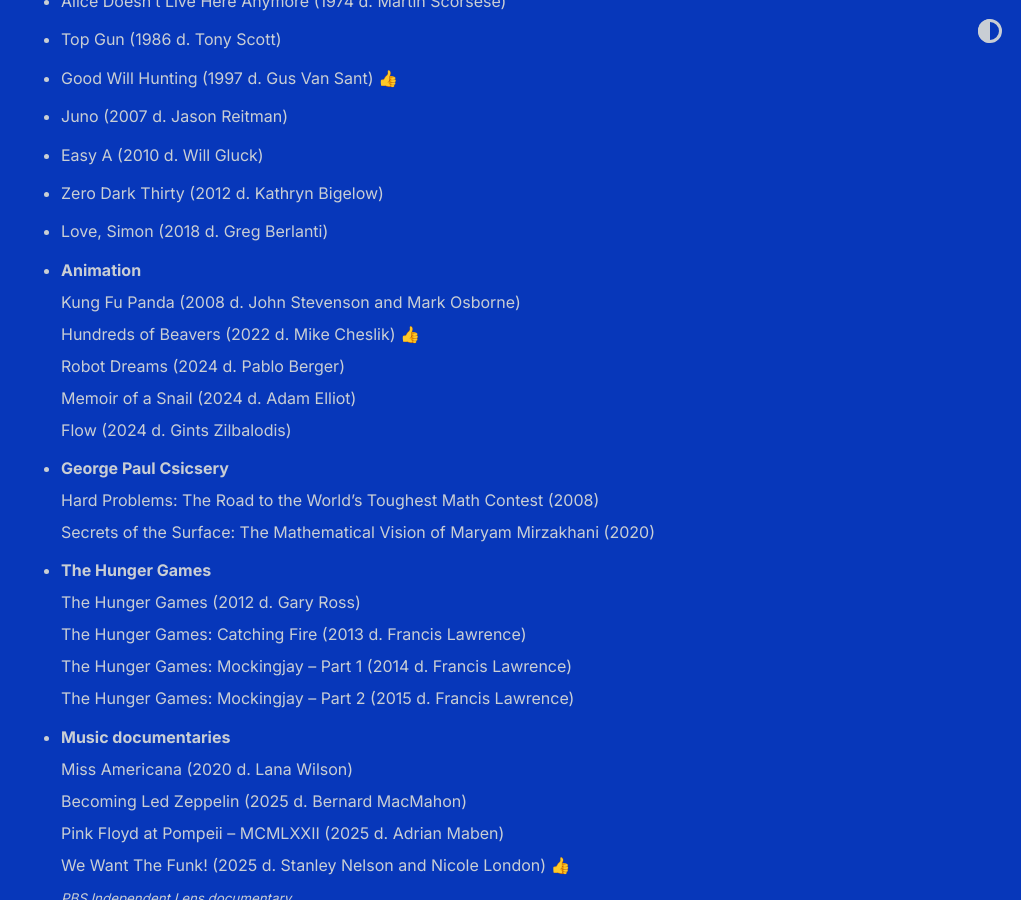
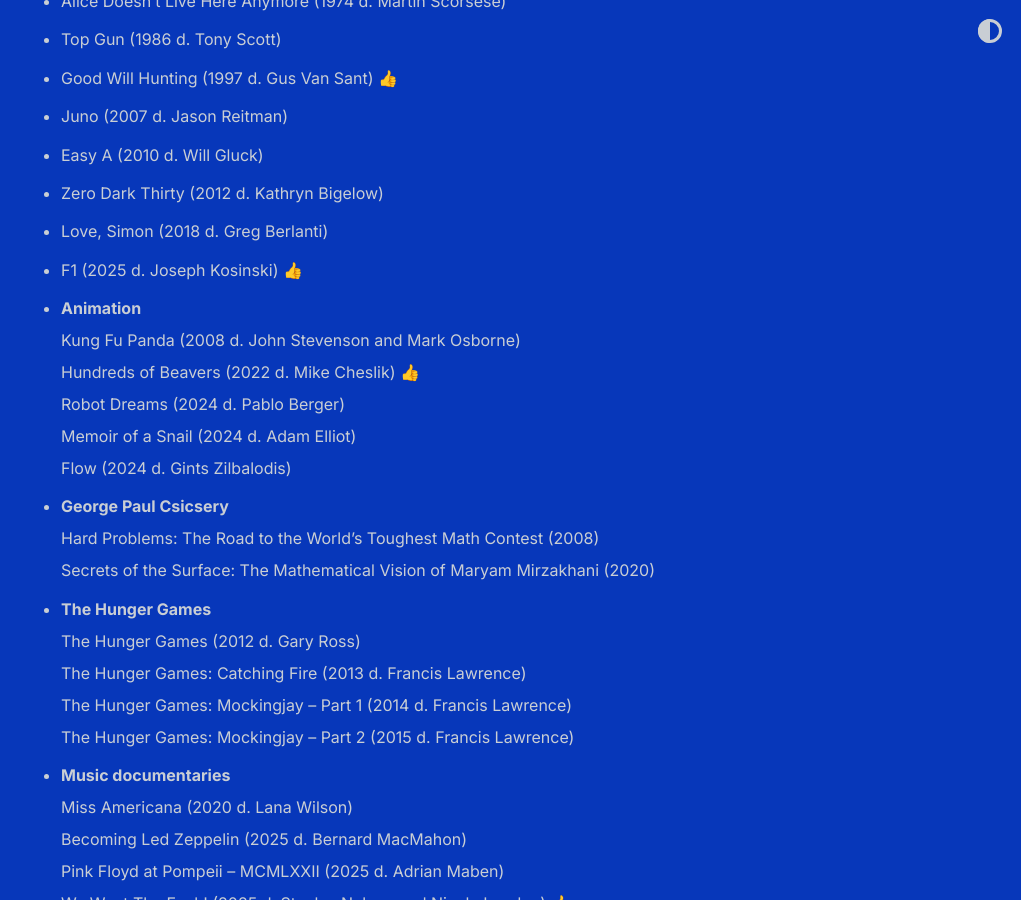
Before and after one commit to shihankanungo/shihankanungo.github.io, a Jekyll site: the page built from wrapped.md, in a window 1280 px wide and 900 px high, scrolled down 1884 px. Shown: the whole window, without its empty margins (259-1280 px from the left). Built offline with Jekyll 4.4.1, drawn with Linux system fonts in a browser that asks for light colours.

Commit message:
Update wrapped.md

```diff
--- a/wrapped.md
+++ b/wrapped.md
@@ -48,6 +48,7 @@
 - Easy A (2010 d. Will Gluck)
 - Zero Dark Thirty (2012 d. Kathryn Bigelow)
 - Love, Simon (2018 d. Greg Berlanti)
+- F1 (2025 d. Joseph Kosinski)  👍
 - **Animation** <br>
   Kung Fu Panda (2008 d. John Stevenson and Mark Osborne) <br>
   Hundreds of Beavers (2022 d. Mike Cheslik) 👍  <br>
```
